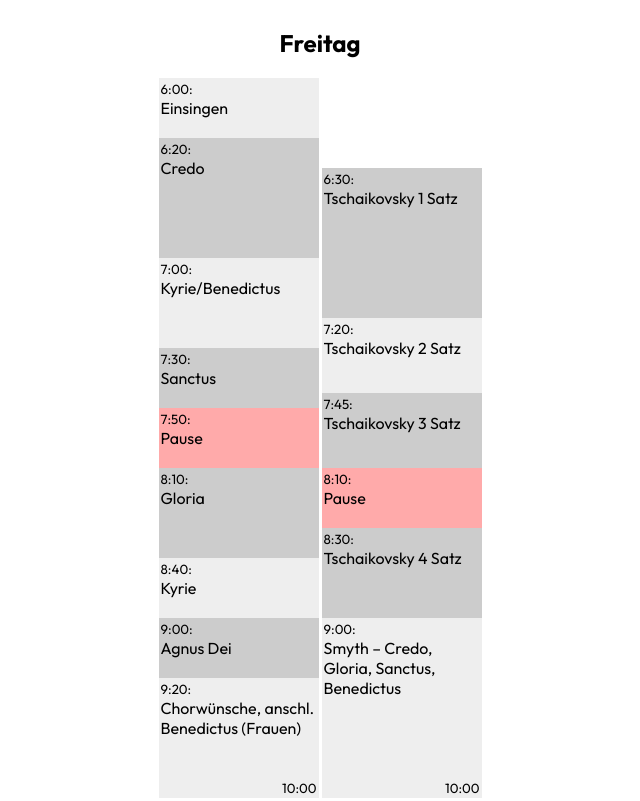
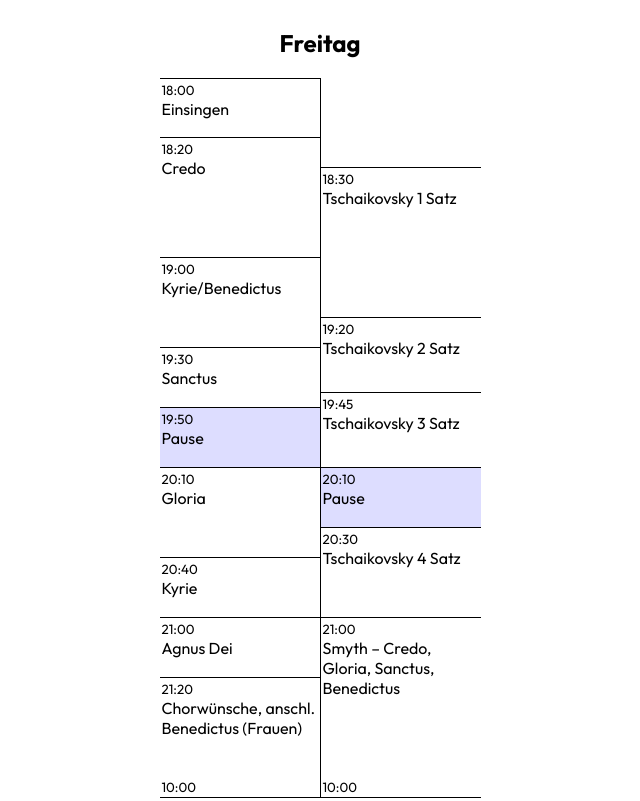
Before and after one commit to zerbian/zerbian.github.io, a plain HTML site: page index.html in a window 1280 px wide. Shown: the top 801 px of the page, without its empty margins (320-960 px from the left). Drawn offline with Linux system fonts and the light colour scheme.

Commit message:
style change

```diff
--- a/data.json
+++ b/data.json
@@ -311,6 +311,144 @@
 			"end":"2022-01-22T18:00:00",
 			"note":"Kyrie",
 			"type":"SO"
+		},
+		{
+			"start":"2022-01-23T10:00:00",
+			"end":"2022-01-23T10:20:00",
+			"note":"Einsingen",
+			"type":"GC"
+		},
+		{
+			"start":"2022-01-23T10:20:00",
+			"end":"2022-01-23T11:30:00",
+			"note":"Korrekturen von Samstag",
+			"type":"GC"
+		},
+		{
+			"start":"2022-01-23T11:30:00",
+			"end":"2022-01-23T11:45:00",
+			"note":"Pause",
+			"type":"GC"
+		},
+		{
+			"start":"2022-01-23T11:45:00",
+			"end":"2022-01-23T13:00:00",
+			"note":"Korrekturen und Chorwünsche",
+			"type":"GC"
+		},
+		{
+			"start":"2022-01-23T13:00:00",
+			"end":"2022-01-23T14:00:00",
+			"note":"Mittagspause",
+			"type":"GC"
+		},
+		{
+			"start":"2022-01-23T14:00:00",
+			"end":"2022-01-23T14:30:00",
+			"note":"Kyrie Tutti Audimax",
+			"type":"GC"
+		},
+		{
+			"start":"2022-01-23T14:30:00",
+			"end":"2022-01-23T15:15:00",
+			"note":"Gloria Tutti Audimax",
+			"type":"GC"
+		},
+		{
+			"start":"2022-01-23T15:15:00",
+			"end":"2022-01-23T15:30:00",
+			"note":"Sanctus Tutti Audimax",
+			"type":"GC"
+		},
+		{
+			"start":"2022-01-23T15:30:00",
+			"end":"2022-01-23T15:45:00",
+			"note":"Pause",
+			"type":"GC"
+		},
+		{
+			"start":"2022-01-23T15:45:00",
+			"end":"2022-01-23T16:20:00",
+			"note":"Credo",
+			"type":"GC"
+		},
+		{
+			"start":"2022-01-23T16:20:00",
+			"end":"2022-01-23T16:40:00",
+			"note":"Agnus Dei",
+			"type":"GC"
+		},
+		{
+			"start":"2022-01-23T16:40:00",
+			"end":"2022-01-23T17:00:00",
+			"note":"Benedictus",
+			"type":"GC"
+		},
+		{
+			"start":"2022-01-23T10:00:00",
+			"end":"2022-01-23T11:30:00",
+			"note":"Tschaikovsky – alle Sätze – 1, 4, 2, 3 – mit Daniel",
+			"type":"SO"
+		},
+		{
+			"start":"2022-01-23T11:30:00",
+			"end":"2022-01-23T11:45:00",
+			"note":"Pause",
+			"type":"SO"
+		},
+		{
+			"start":"2022-01-23T11:45:00",
+			"end":"2022-01-23T13:00:00",
+			"note":"Symth alle Sätze",
+			"type":"SO"
+		},
+		{
+			"start":"2022-01-23T13:00:00",
+			"end":"2022-01-23T14:00:00",
+			"note":"Mittagspause",
+			"type":"SO"
+		},
+		{
+			"start":"2022-01-23T14:00:00",
+			"end":"2022-01-23T14:30:00",
+			"note":"Kyrie mit Simon",
+			"type":"SO"
+		},
+		{
+			"start":"2022-01-23T14:30:00",
+			"end":"2022-01-23T15:15:00",
+			"note":"Gloria",
+			"type":"SO"
+		},
+		{
+			"start":"2022-01-23T15:15:00",
+			"end":"2022-01-23T15:30:00",
+			"note":"Sanctus",
+			"type":"SO"
+		},
+		{
+			"start":"2022-01-23T15:30:00",
+			"end":"2022-01-23T15:45:00",
+			"note":"Pause",
+			"type":"SO"
+		},
+		{
+			"start":"2022-01-23T15:45:00",
+			"end":"2022-01-23T16:20:00",
+			"note":"Credo",
+			"type":"SO"
+		},
+		{
+			"start":"2022-01-23T16:20:00",
+			"end":"2022-01-23T16:40:00",
+			"note":"Agnus Dei",
+			"type":"SO"
+		},
+		{
+			"start":"2022-01-23T16:40:00",
+			"end":"2022-01-23T17:00:00",
+			"note":"Benedictus",
+			"type":"SO"
 		}
 	]
 }
--- a/index.html
+++ b/index.html
@@ -13,19 +13,19 @@
 <body>
     <main>
         <h2><span>Freitag</span></h2>
-        <section class="fri">
-            <div class="gc"></div>
-            <div class="so"></div>
+        <section id="fri">
+            <div class="ens gc"></div>
+            <div class="ens so"></div>
         </section>
         <h2><span>Samstag</span></h2>
-        <section class="sat">
-            <div class="gc"></div>
-            <div class="so"></div>
+        <section id="sat">
+            <div class="ens gc"></div>
+            <div class="ens so"></div>
         </section>
         <h2><span>Sonntag</span></h2>
-        <section class="sun">
-            <div class="gc"></div>
-            <div class="so"></div>
+        <section id="sun">
+            <div class="ens gc"></div>
+            <div class="ens so"></div>
         </section>
     </main>
 </body>
--- a/script.js
+++ b/script.js
@@ -7,6 +7,7 @@ fetch("data.json")
 function main(data) {
     data.events.sort((a,b) => (a.start > b.start) ? 1 : -1);
     data.events.forEach(createSlot);
+    scrollToDay();
 }
 
 function createSlot(event) {
@@ -17,14 +18,15 @@ function createSlot(event) {
     // find right class to insert the element
     let day = days[start.getDay()];
     let ens = event.type.toLowerCase();
-    const anchor = document.querySelector(`.${day}>.${ens}`);
+    const anchor = document.querySelector(`#${day}>.${ens}`);
 
     let el = document.createElement("article");
     el.style = "--rel-height:" + duration ;
+    el.onclick = function() {this.classList.toggle("marked")};
 
     let startText = document.createElement("span");
     startText.classList.add("time");
-    startText.textContent = start.toLocaleTimeString().slice(0,5);
+    startText.textContent = start.toLocaleTimeString('en-GB').slice(0,5);
 
     let endText = document.createElement("span");
     endText.classList.add("bottom-right","time");
@@ -52,10 +54,16 @@ function createSlot(event) {
     anchor.appendChild(el);
 }
 
+function scrollToDay() {
+    let date = new Date(Date.now());
+    let today = days[date.getDay()];
+    let elem = document.getElementById(today);
+    if (elem) elem.scrollIntoView();
+}
 /*
 (function() {
     let nows = document.getElementsByClassName("now");
     nows.forEach(elem => elem.classList.remove("now"));
 
-    setTimeout(arguments.callee, 1000*60*15);
+    setTimeout(arguments.callee, 1000*60*5);
 })(); */
--- a/style.css
+++ b/style.css
@@ -1,9 +1,8 @@
 :root {
     --heigh-factor: 3px;
-    --bg-color1: #eee;
-    --bg-color2: #ccc;
-    --rest-color: #faa;
-    --now-color: #0d0;
+    --rest-color: #ddf;
+    --now-color: #afa;
+    --mark-color: #fdd;
     --color-last-time: none;
 }
 
@@ -32,34 +31,15 @@ section {
     display: flex;
     flex-direction: row;
     flex-wrap: wrap;
-    gap: var(--heigh-factor);
+    gap: 0;
     justify-content: center;
     width: auto;
 }
 
-.gc .so {
+.ens {
     display: flex;
     flex-direction: column;
     flex-basis: auto;
-}
-
-article {
-    padding-left: 2px;
-    height: calc(var(--rel-height) * var(--heigh-factor));
-    width: 10em;
-    position: relative;
-}
-
-article:nth-child(odd) {
-    background-color: var(--bg-color1);
-}
-
-article:nth-child(even) {
-    background-color: var(--bg-color2)
-}
-
-article:last-child {
-    --color-last-time: block;
 }
 
 .rest {
@@ -73,14 +53,43 @@ article:last-child {
 
 .blank {
     background-color: initial !important;
+    border-top: none !important
 }
 
+.marked {
+    background-color: var(--mark-color) !important;
+}
+
+article {
+    padding-left: 2px;
+    height: calc(var(--rel-height) * var(--heigh-factor));
+    width: 10em;
+    position: relative;
+}
+
+.gc {
+    border-right: 1px solid black;
+}
+
+article {
+    border-bottom: 1px solid black;
+}
+
+article:first-of-type {
+    border-top: 1px solid black;
+}
+
+
+
+article:last-child {
+    --color-last-time: block;
+}
 
 .bottom-right {
     display: var(--color-last-time);
     position: absolute;
     bottom: 2px;
-    right: 2px;
+    left: 2p;
 }
 
 .time {
```
